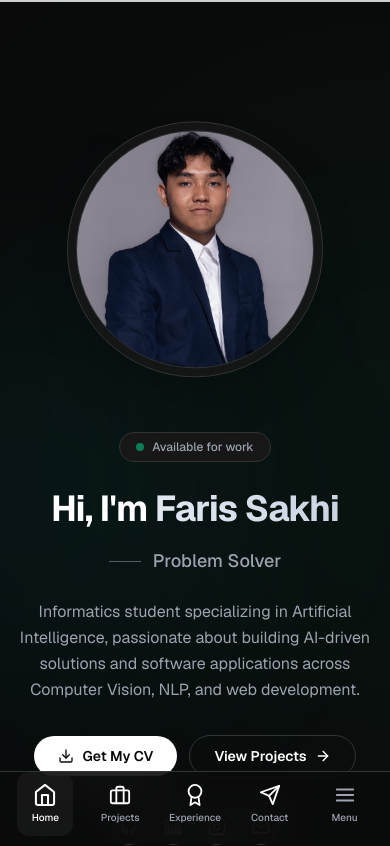
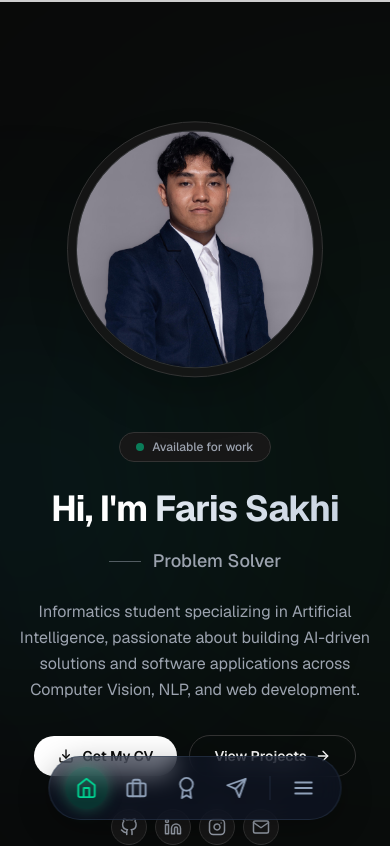
Before and after one commit to farissakhi/web-porto, a Next.js app: page / in a window 390 px wide. Shown: the top 846 px of the page. Built offline with nearby package versions, Linux system fonts and the light colour scheme; no server answers.

Commit message:
style: ubah mobile bottom navbar jadi floating/pill-shaped ala desktop navbar

```diff
--- a/src/components/MobileBottomNav.tsx
+++ b/src/components/MobileBottomNav.tsx
@@ -24,11 +24,18 @@ export default function MobileBottomNav({ activeSection, onMenuClick }: MobileBo
   };
 
   return (
-    <div
-      className="fixed bottom-0 left-0 w-full z-50 bg-background/80 backdrop-blur-xl border-t border-border"
-      style={{ paddingBottom: "max(0.5rem, env(safe-area-inset-bottom))" }}
+    <nav
+      className="fixed bottom-6 left-1/2 -translate-x-1/2 z-40
+        w-fit px-4 py-2.5
+        rounded-full
+        bg-slate-900/60 backdrop-blur-md
+        border border-slate-700/50
+        shadow-[0_8px_32px_rgba(0,0,0,0.3)]
+        flex gap-2 items-center"
+      style={{
+        marginBottom: `env(safe-area-inset-bottom)`
+      }}
     >
-      <div className="flex items-center justify-around h-16 px-2 max-w-md mx-auto">
       {navItems.map((item) => {
         const isActive = activeSection === item.id;
         const Icon = item.icon;
@@ -36,44 +43,31 @@ export default function MobileBottomNav({ activeSection, onMenuClick }: MobileBo
           <button
             key={item.id}
             onClick={() => handleNavClick(item.id)}
-              className="relative flex flex-col items-center justify-center w-14 h-full gap-1"
             aria-label={item.label}
-            >
-              <motion.div
-                animate={{
-                  scale: isActive ? 1.1 : 1,
-                  color: isActive ? "hsl(var(--foreground))" : "hsl(var(--muted-foreground))"
-                }}
-                transition={{ duration: 0.2 }}
-                className={`relative z-10 ${isActive ? "text-emerald-400" : ""}`}
+            className={`
+              p-2.5 rounded-full transition-all duration-300 active:scale-95
+              ${isActive
+                ? 'bg-emerald-500/20 shadow-[0_0_15px_rgba(52,211,153,0.35)] text-emerald-400'
+                : 'text-slate-400 hover:text-white hover:bg-slate-800/60'
+              }
+            `}
           >
             <Icon size={22} />
-              </motion.div>
-              <span className={`text-[10px] font-medium transition-colors ${isActive ? "text-foreground" : "text-muted-foreground"}`}>
-                {item.label}
-              </span>
-
-              {isActive && (
-                <motion.div
-                  layoutId="mobileNavActive"
-                  className="absolute inset-0 bg-muted/50 rounded-xl -z-10"
-                  transition={{ type: "spring", stiffness: 300, damping: 30 }}
-                />
-              )}
           </button>
         );
       })}
 
+      {/* Separator */}
+      <div className="w-[1px] h-6 bg-slate-700/50 mx-1" />
+
       {/* Menu Button */}
       <button
         onClick={onMenuClick}
-          className="relative flex flex-col items-center justify-center w-14 h-full gap-1 text-muted-foreground hover:text-foreground transition-colors"
         aria-label="Menu"
+        className="p-2.5 rounded-full transition-all duration-300 active:scale-95 text-slate-400 hover:text-white hover:bg-slate-800/60"
       >
         <FiMenu size={22} />
-          <span className="text-[10px] font-medium">Menu</span>
       </button>
-      </div>
-    </div>
+    </nav>
   );
 }
```
Lines whose indentation alone changed are shown as unchanged.
